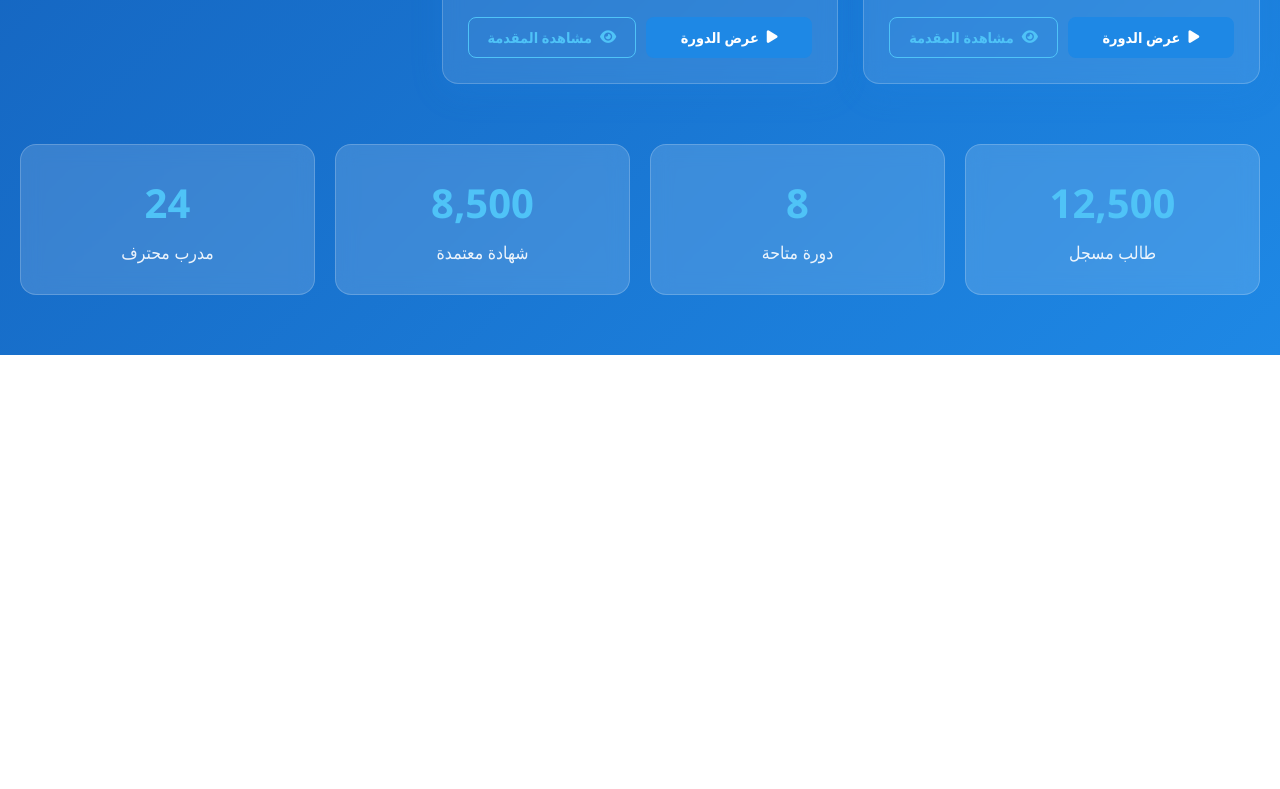
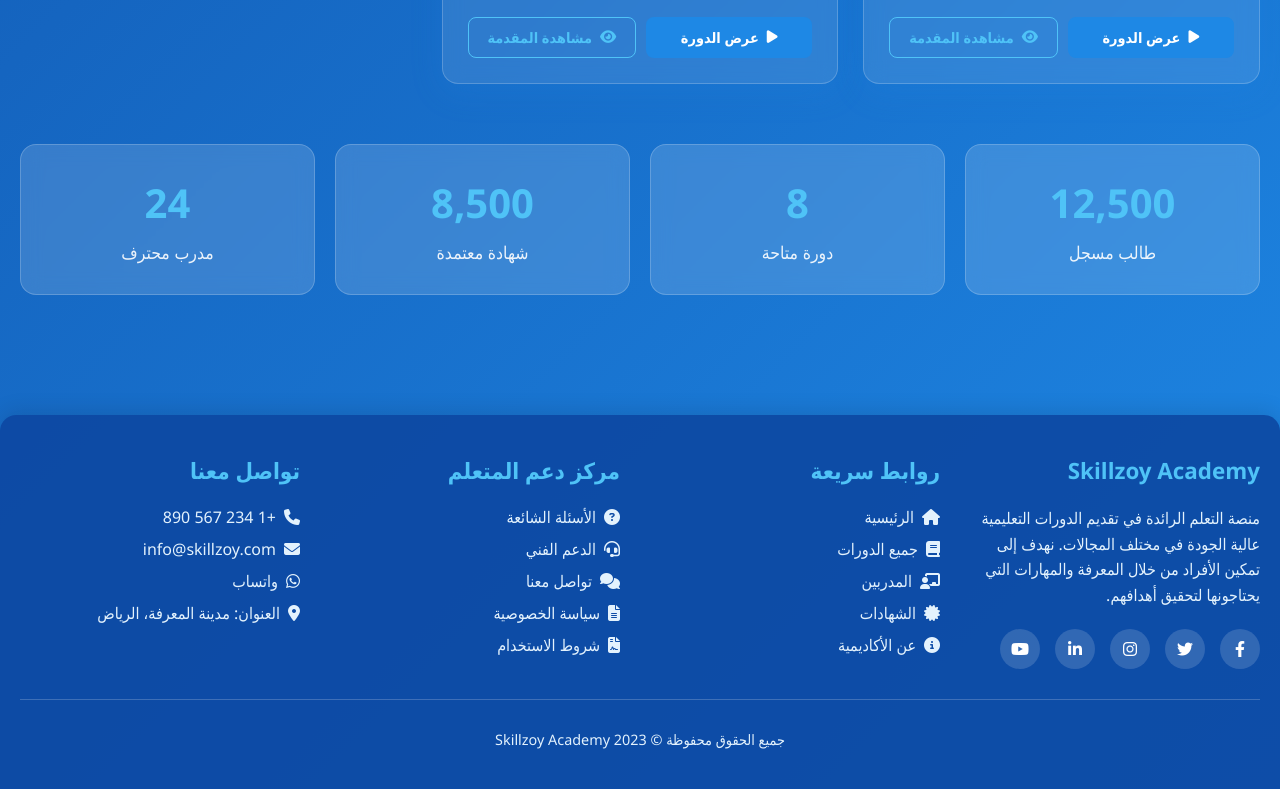
Before and after one commit to A75M3D/Skillzar, a plain HTML site: page index.html in a window 1280 px wide. Shown: the part 1918-2707 px from the top of the page. Before the commit the page ends 2273 px from the top, so only its background shows below. Drawn offline with Linux system fonts and the light colour scheme.

Commit message:
Update index.html
Vv

```diff
--- a/index.html
+++ b/index.html
@@ -13,12 +13,13 @@
             --accent: #4fc3f7;
             --light: #ffffff;
             --dark: #0d47a1;
-            --text: #1a237e;
-            --text-light: #5c6bc0;
-            --background: linear-gradient(135deg, #1a237e, #1565c0, #1e88e5);
+            --text: #ffffff;
+            --text-light: #e3f2fd;
+            --background: linear-gradient(135deg, #0d47a1, #1565c0, #1e88e5);
             --card-bg: rgba(255, 255, 255, 0.1);
             --glass-bg: rgba(255, 255, 255, 0.15);
             --glass-border: rgba(255, 255, 255, 0.2);
+            --nav-bg: rgba(13, 71, 161, 0.9);
             --border-radius: 16px;
             --box-shadow: 0 8px 32px rgba(30, 136, 229, 0.2);
             --transition: all 0.3s ease;
@@ -33,7 +34,7 @@
 
         body {
             background: var(--background);
-            color: var(--light);
+            color: var(--text);
             min-height: 100vh;
             direction: rtl;
             overflow-x: hidden;
@@ -85,7 +86,7 @@
             align-items: center;
             padding: 15px 30px;
             margin-bottom: 30px;
-            background: var(--glass-bg);
+            background: var(--nav-bg);
             border-radius: var(--border-radius);
             box-shadow: var(--box-shadow);
             backdrop-filter: blur(10px);
@@ -632,6 +633,90 @@
             opacity: 0.9;
         }
 
+        /* الفوتر */
+        footer {
+            background: var(--nav-bg);
+            padding: 40px 20px;
+            margin-top: 60px;
+            border-radius: var(--border-radius) var(--border-radius) 0 0;
+            box-shadow: 0 -5px 20px rgba(0, 0, 0, 0.1);
+        }
+
+        .footer-content {
+            max-width: 1400px;
+            margin: 0 auto;
+            display: grid;
+            grid-template-columns: repeat(auto-fit, minmax(250px, 1fr));
+            gap: 40px;
+        }
+
+        .footer-section h3 {
+            color: var(--accent);
+            margin-bottom: 20px;
+            font-size: 1.4rem;
+        }
+
+        .footer-section p {
+            color: var(--text-light);
+            margin-bottom: 15px;
+            line-height: 1.6;
+        }
+
+        .footer-links {
+            list-style: none;
+        }
+
+        .footer-links li {
+            margin-bottom: 10px;
+        }
+
+        .footer-links a {
+            color: var(--text-light);
+            text-decoration: none;
+            transition: var(--transition);
+            display: flex;
+            align-items: center;
+            gap: 8px;
+        }
+
+        .footer-links a:hover {
+            color: var(--accent);
+            transform: translateX(5px);
+        }
+
+        .social-links {
+            display: flex;
+            gap: 15px;
+            margin-top: 20px;
+        }
+
+        .social-link {
+            display: flex;
+            align-items: center;
+            justify-content: center;
+            width: 40px;
+            height: 40px;
+            border-radius: 50%;
+            background: var(--glass-bg);
+            color: white;
+            text-decoration: none;
+            transition: var(--transition);
+        }
+
+        .social-link:hover {
+            background: var(--primary);
+            transform: translateY(-3px);
+        }
+
+        .copyright {
+            text-align: center;
+            padding-top: 30px;
+            margin-top: 30px;
+            border-top: 1px solid var(--glass-border);
+            color: var(--text-light);
+            font-size: 0.9rem;
+        }
+
         /* التجاوب */
         @media (max-width: 992px) {
             .courses-grid {
@@ -643,7 +728,7 @@
                 position: absolute;
                 top: 100%;
                 right: 0;
-                background: var(--glass-bg);
+                background: var(--nav-bg);
                 flex-direction: column;
                 width: 200px;
                 padding: 15px;
@@ -700,6 +785,10 @@
 
             .stats-section {
                 grid-template-columns: repeat(2, 1fr);
+            }
+
+            .footer-content {
+                grid-template-columns: 1fr;
             }
         }
 
@@ -851,6 +940,69 @@
             </div>
         </div>
     </div>
+
+    <!-- الفوتر -->
+    <footer>
+        <div class="footer-content">
+            <div class="footer-section">
+                <h3>Skillzoy Academy</h3>
+                <p>منصة التعلم الرائدة في تقديم الدورات التعليمية عالية الجودة في مختلف المجالات. نهدف إلى تمكين الأفراد من خلال المعرفة والمهارات التي يحتاجونها لتحقيق أهدافهم.</p>
+                <div class="social-links">
+                    <a href="#" class="social-link">
+                        <i class="fab fa-facebook-f"></i>
+                    </a>
+                    <a href="#" class="social-link">
+                        <i class="fab fa-twitter"></i>
+                    </a>
+                    <a href="#" class="social-link">
+                        <i class="fab fa-instagram"></i>
+                    </a>
+                    <a href="#" class="social-link">
+                        <i class="fab fa-linkedin-in"></i>
+                    </a>
+                    <a href="#" class="social-link">
+                        <i class="fab fa-youtube"></i>
+                    </a>
+                </div>
+            </div>
+
+            <div class="footer-section">
+                <h3>روابط سريعة</h3>
+                <ul class="footer-links">
+                    <li><a href="#"><i class="fas fa-home"></i> الرئيسية</a></li>
+                    <li><a href="#"><i class="fas fa-book"></i> جميع الدورات</a></li>
+                    <li><a href="#"><i class="fas fa-chalkboard-teacher"></i> المدربين</a></li>
+                    <li><a href="#"><i class="fas fa-certificate"></i> الشهادات</a></li>
+                    <li><a href="#"><i class="fas fa-info-circle"></i> عن الأكاديمية</a></li>
+                </ul>
+            </div>
+
+            <div class="footer-section">
+                <h3>مركز دعم المتعلم</h3>
+                <ul class="footer-links">
+                    <li><a href="#"><i class="fas fa-question-circle"></i> الأسئلة الشائعة</a></li>
+                    <li><a href="#"><i class="fas fa-headset"></i> الدعم الفني</a></li>
+                    <li><a href="#"><i class="fas fa-comments"></i> تواصل معنا</a></li>
+                    <li><a href="#"><i class="fas fa-file-alt"></i> سياسة الخصوصية</a></li>
+                    <li><a href="#"><i class="fas fa-file-contract"></i> شروط الاستخدام</a></li>
+                </ul>
+            </div>
+
+            <div class="footer-section">
+                <h3>تواصل معنا</h3>
+                <ul class="footer-links">
+                    <li><a href="tel:+1234567890"><i class="fas fa-phone"></i> +1 234 567 890</a></li>
+                    <li><a href="mailto:info@skillzoy.com"><i class="fas fa-envelope"></i> info@skillzoy.com</a></li>
+                    <li><a href="https://wa.me/1234567890" target="_blank"><i class="fab fa-whatsapp"></i> واتساب</a></li>
+                    <li><a href="#"><i class="fas fa-map-marker-alt"></i> العنوان: مدينة المعرفة، الرياض</a></li>
+                </ul>
+            </div>
+        </div>
+
+        <div class="copyright">
+            <p>جميع الحقوق محفوظة &copy; 2023 Skillzoy Academy</p>
+        </div>
+    </footer>
 
     <script>
         // بيانات الدورات - أفضل دورات Mindluster
```
